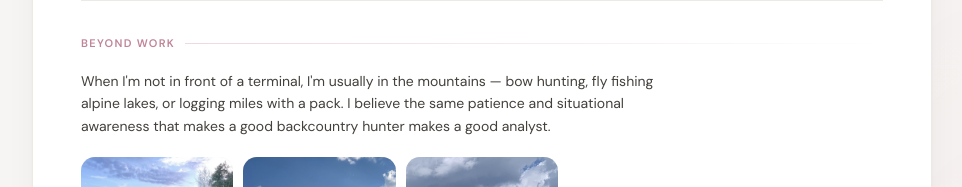
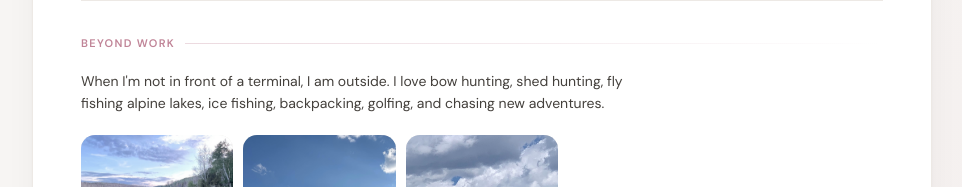
Before and after one commit to asesh16/resumeSite, a React (Vite) app: page / in a window 1280 px wide. Shown: the part 4281-4468 px from the top of the page, without its empty margins (158-1120 px from the left). Built offline with nearby package versions, Linux system fonts and the light colour scheme.

Commit message:
adjusted outside of work section

```diff
--- a/src/components/resume/BeyondWork.tsx
+++ b/src/components/resume/BeyondWork.tsx
@@ -23,9 +23,8 @@ export default function BeyondWork() {
                 lineHeight: 1.6,
                 maxWidth: '60ch',
             }}>
-                When I'm not in front of a terminal, I'm usually in the mountains — bow hunting,
-                fly fishing alpine lakes, or logging miles with a pack. I believe the same patience
-                and situational awareness that makes a good backcountry hunter makes a good analyst.
+                When I'm not in front of a terminal, I am outside. I love bow hunting, shed hunting,
+                fly fishing alpine lakes, ice fishing, backpacking, golfing, and chasing new adventures.
             </p>
 
             <div className="photoGrid">
```
